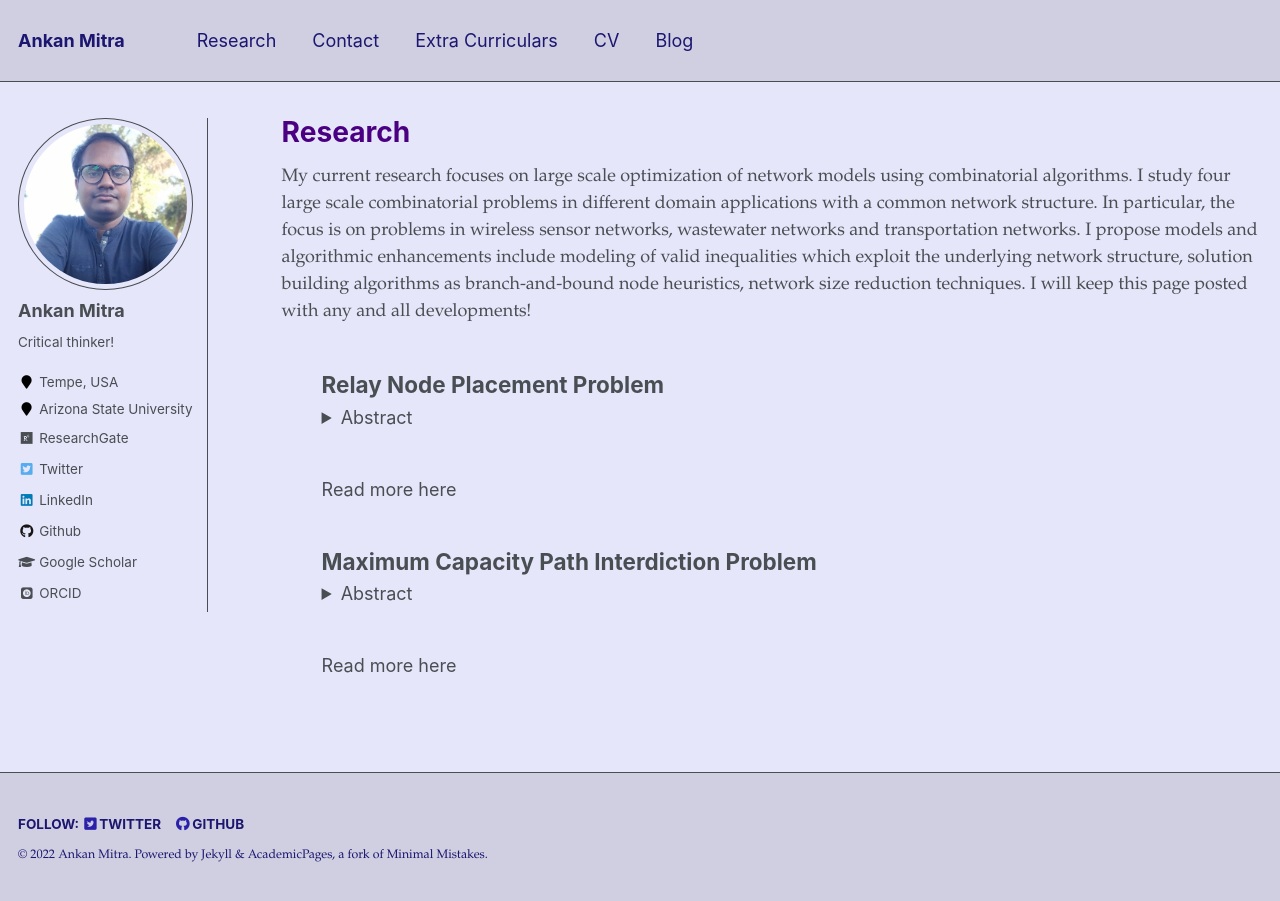
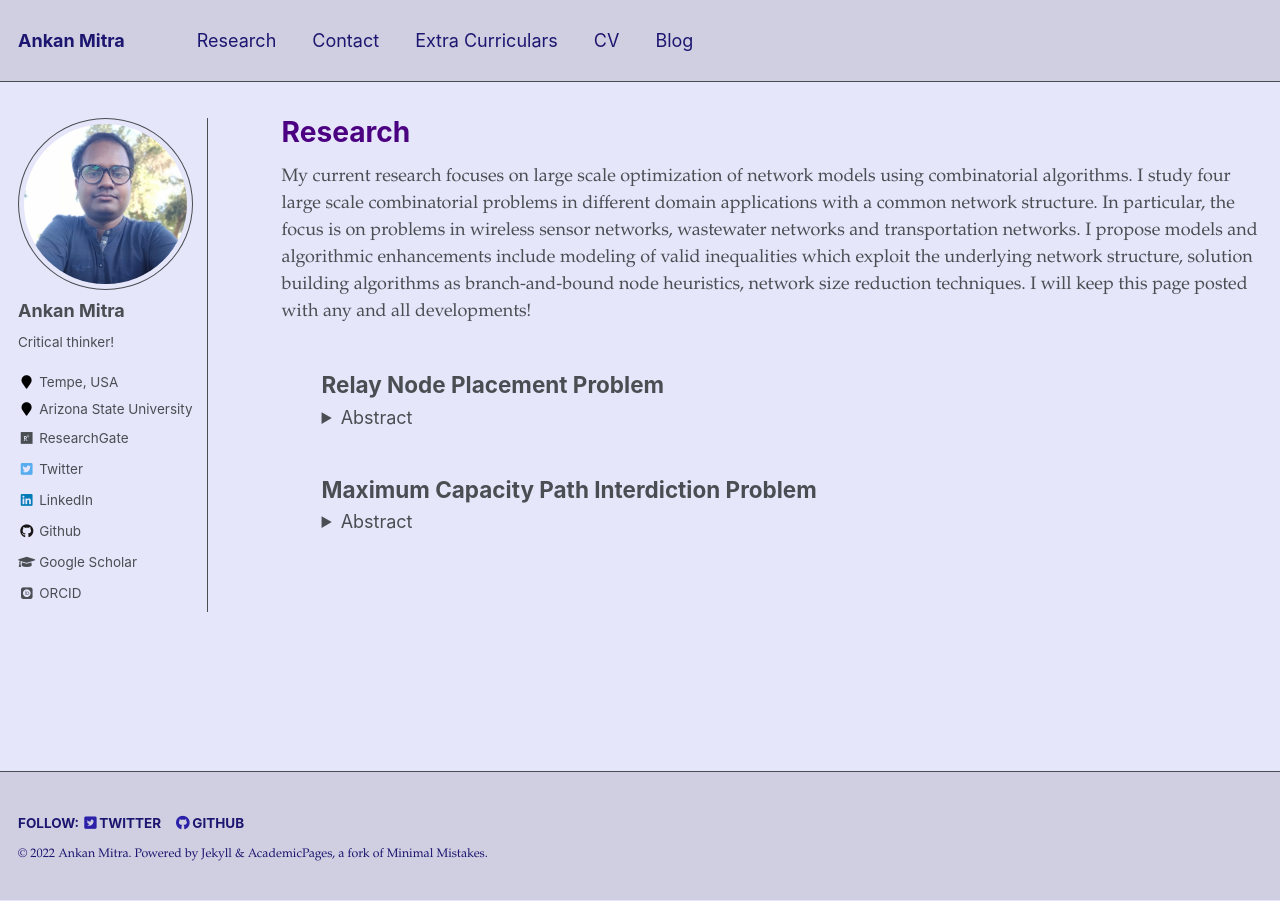
Before and after one commit to percyjackson9/percyjackson9.github.io, a Jekyll site: the page built from _pages/research.md, in a window 1280 px wide. Built offline with Jekyll 4.4.1, drawn with Linux system fonts in a browser that asks for light colours; some web fonts are replaced.

Commit message:
Update archive_single_research.html

```diff
--- a/_includes/archive_single_research.html
+++ b/_includes/archive_single_research.html
@@ -53,6 +53,10 @@
         {{ post.abstract }}
         </p>
         </blockquote>
+        <br>
+        {% if post.url %}
+          <a href="{{ base_path }}{{ post.url }}" rel="permalink">Read more here</a>
+        {% endif %}
         </details>
       {% endif %}
 
@@ -61,10 +65,7 @@
       {% if post.citation %}
         {{ post.citation }}
       {% endif %}
-      <br>
-      {% if post.url %}
-        <a href="{{ base_path }}{{ post.url }}" rel="permalink">Read more here</a>
-      {% endif %}
+
       <!--
       {% if post.paperurl %}
         <a href="{{ post.paperurl }}"><i class="fas fa-fw fa-file-pdf zoom" aria-hidden="true">Read more</i></a>
```
